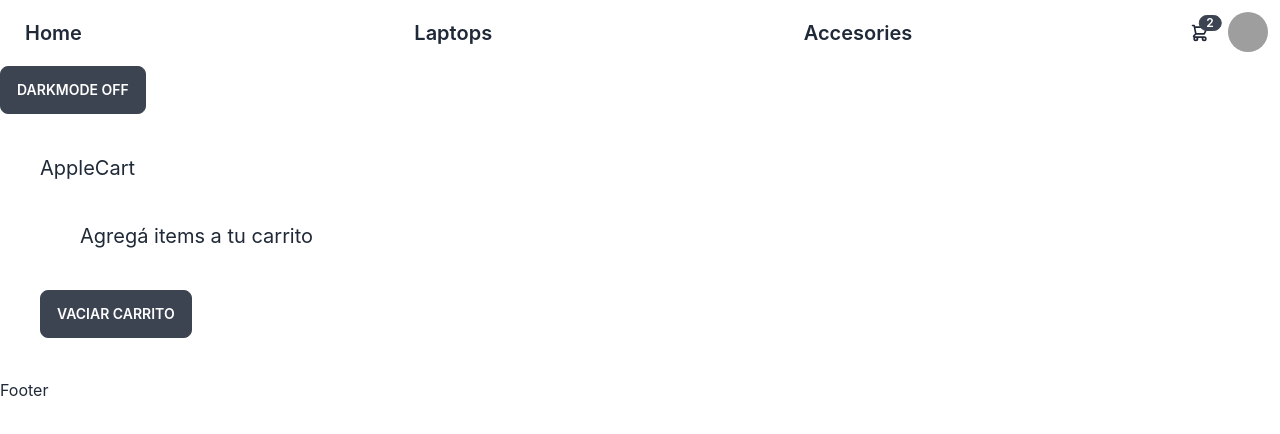
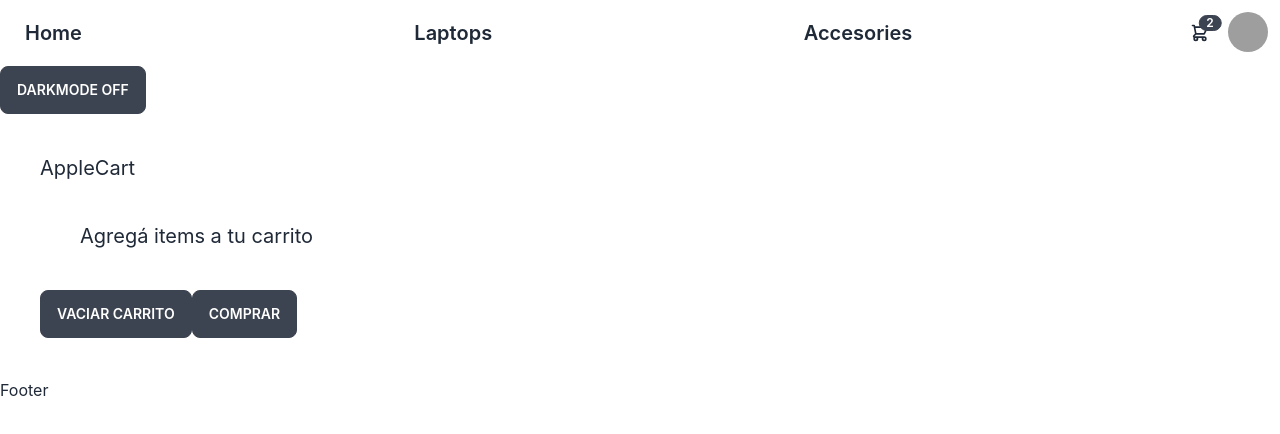
Before and after one commit to fjgullo/react43550_gullo, a React (Create React App) app: page /items/cart in a window 1280 px wide. Shown: the top 434 px of the page. Built offline with nearby package versions, Linux system fonts and the light colour scheme; grey boxes are pictures that could not be loaded.

Commit message:
Entrega_final

```diff
--- a/src/components/Apple/AppleCart.js
+++ b/src/components/Apple/AppleCart.js
@@ -1,3 +1,4 @@
+import { addDoc, collection, doc, getFirestore, updateDoc } from 'firebase/firestore'
 import { useContext } from 'react'
 import { CartContext, useCart } from '../../context/cartContext'
 
@@ -10,18 +11,47 @@
     //     return <h1 className='text-xl m-10'>Agregá items a tu carrito</h1>
     // }
 
+    const makeOrder = () => {
+      const user = {name:'Elon', phone: 1805498269, email: 'elon@gmail.com'}
+      const order = {
+        buyer: user,
+        items: items
+      }
+      console.log('Levantando la order:', order)
+      saveOrder( order )
+     }
+
+     const saveOrder = async ( order ) => {
+      const db = getFirestore()
+      const orderCollection = collection(db, 'orders')
+      const id = await addDoc( orderCollection, order)
+      console.log('Nueva orden: ',id)
+      }
+
+      const editOrder = ( id ) => {
+        const db = getFirestore()
+        const orderDoc = doc('orders', id)
+        updateDoc(orderDoc,
+          {buyer: {
+            name:'Elon',
+            phone: 1805498269,
+            email: 'elon@gmail.com'}
+          }).then( res => console.log )
+      }
+
   return (
     <div className='m-10 text-xl'>
     <div>AppleCart</div>
     { /* CON && */ }
     { /* { items.length == 0 && <h1 className='text-xl m-10'>Agregá items a tu carrito</h1> } */ }
-    { items.length == 0 ?
+    { items.length === 0 ?
         <h1 className='text-xl m-10'>Agregá items a tu carrito</h1>
         :
         <h1>Estos son tus productos:</h1>
     }
     <div>{ items.map ( i => <li key={i}>{i}</li>) }</div>
     <button className='btn' onClick={clearCart}>Vaciar carrito</button>
+    <button className='btn' onClick={makeOrder}>Comprar</button>
     </div>
   )
 }
--- a/src/components/Apple/AppleList.js
+++ b/src/components/Apple/AppleList.js
@@ -9,7 +9,7 @@
         useEffect ( () => {
             getProducts()
                 .then( res => {
-                    console.log(res);
+                    //console.log(res);
                     setItems( res )
             })
             .catch( err => {console.log(err) })
--- a/src/components/fromfirebase/ItemsList.js
+++ b/src/components/fromfirebase/ItemsList.js
@@ -36,7 +36,7 @@
           </>
         }
 
-        {items.map( i => <li key={i.id}>{i.title} - {i.price} / stock {i.stock} </li>)}
+        {items.map( i => <li key={i.id}g>{i.title} - {i.price} - stock {i.stock} </li>)}
 
    </div>
   )
```
